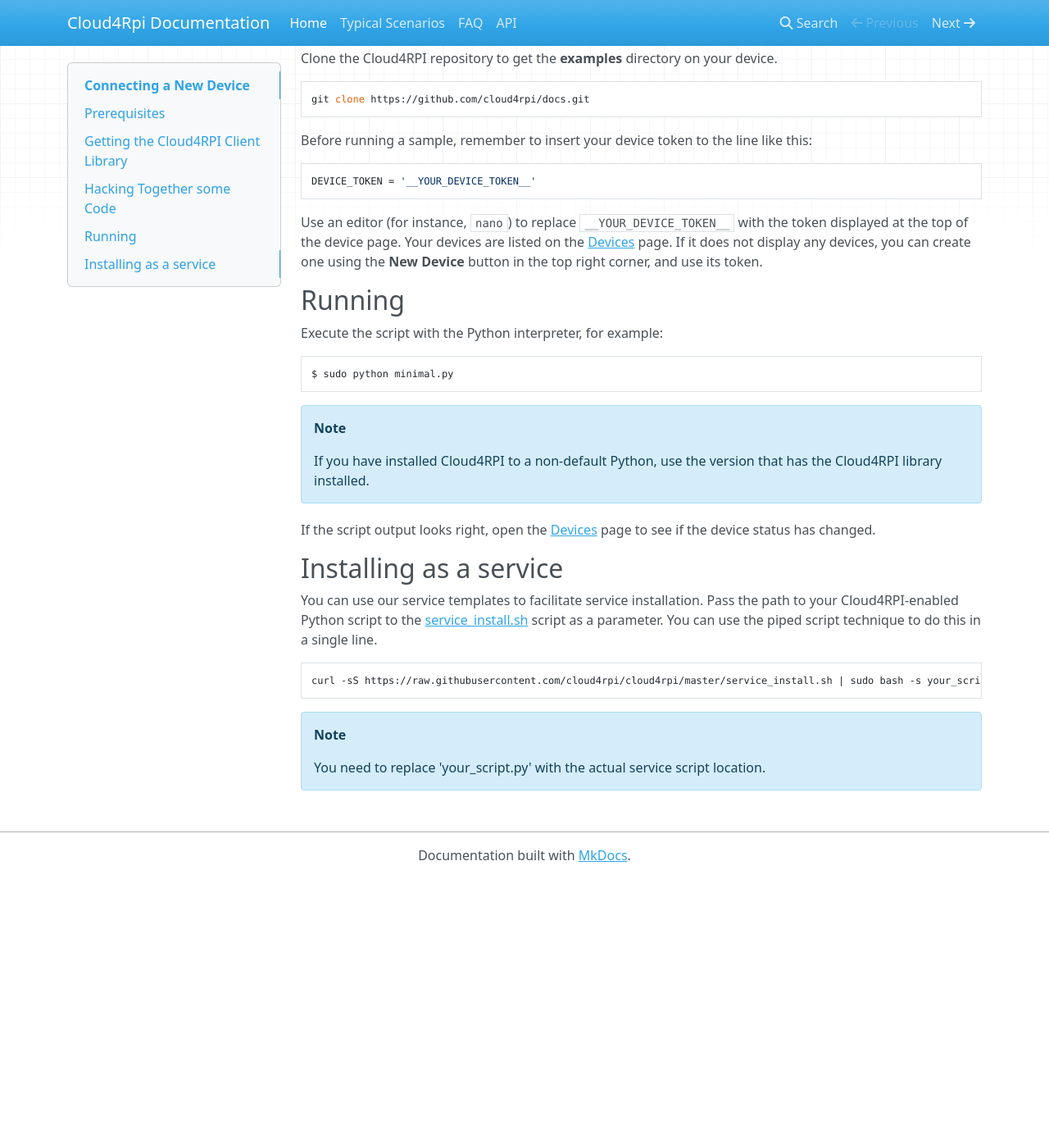
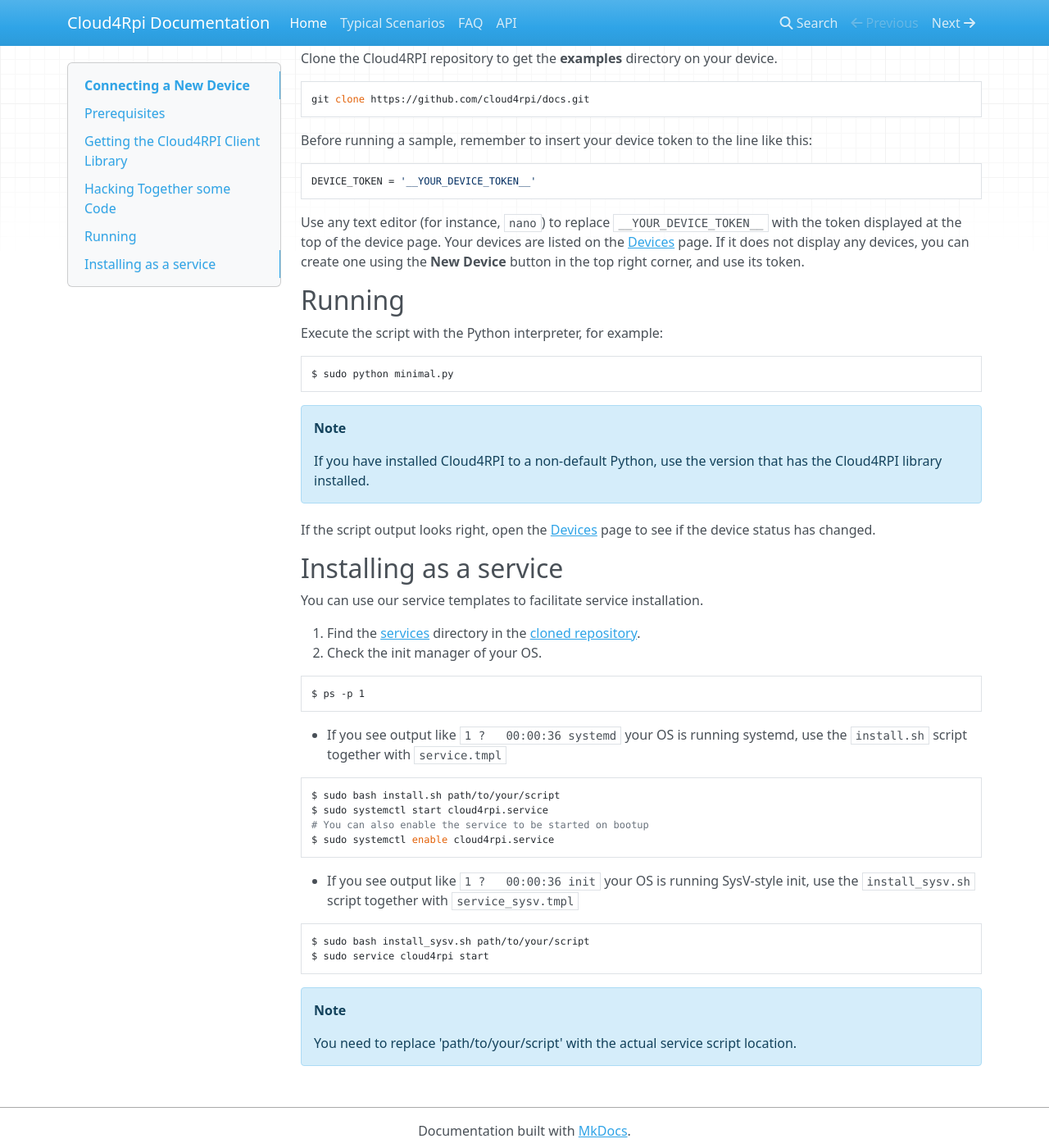
Before and after one commit to cloud4rpi/docs, an MkDocs documentation site: the page built from docs/index.md, in a window 1280 px wide and 1400 px high, scrolled down 1256 px. Shown: the whole window at 82% size. Built offline with MkDocs 1.6.1, drawn with Linux system fonts in a browser that asks for light colours; nearby versions of some CDN libraries; old or Windows-style settings are respelled for this version of MkDocs; before the commit the page ends 2327 px from its top, so only the background shows below that; some of the changed text lies outside the part shown.

Commit message:
Small fixes

````diff
--- a/docs/index.md
+++ b/docs/index.md
@@ -65,7 +65,7 @@
 DEVICE_TOKEN = '__YOUR_DEVICE_TOKEN__'
 ```
 
-Use an editor (for instance, `nano`) to replace `__YOUR_DEVICE_TOKEN__` with the token displayed at the top of the device page. Your devices are listed on the [Devices](https://cloud4rpi.io/devices) page. If it does not display any devices, you can create one using the **New Device** button in the top right corner, and use its token.
+Use any text editor (for instance, `nano`) to replace `__YOUR_DEVICE_TOKEN__` with the token displayed at the top of the device page. Your devices are listed on the [Devices](https://cloud4rpi.io/devices) page. If it does not display any devices, you can create one using the **New Device** button in the top right corner, and use its token.
 
 
 ## Running
@@ -84,11 +84,29 @@
 
 ## Installing as a service
 
-You can use our service templates to facilitate service installation. Pass the path to your Cloud4RPI-enabled Python script to the [service_install.sh](https://github.com/cloud4rpi/cloud4rpi/blob/master/service_install.sh) script as a parameter. You can use the piped script technique to do this in a single line.
+You can use our service templates to facilitate service installation.
+
+1. Find the  [services](https://github.com/cloud4rpi/cloud4rpi/tree/master/services) directory in the [cloned repository](#hacking-together-some-code).
+2. Check the init manager of your OS.
 
 ``` bash
-curl -sS https://raw.githubusercontent.com/cloud4rpi/cloud4rpi/master/service_install.sh | sudo bash -s your_script.py
+$ ps -p 1
+```
+
+- If you see output like `1 ?   00:00:36 systemd` your OS is running systemd, use the `install.sh` script together with `service.tmpl`
+
+``` bash
+$ sudo bash install.sh path/to/your/script
+$ sudo systemctl start cloud4rpi.service
+# You can also enable the service to be started on bootup
+$ sudo systemctl enable cloud4rpi.service
+```
+
+- If you see output like `1 ?   00:00:36 init` your OS is running SysV-style init, use the `install_sysv.sh` script together with `service_sysv.tmpl`
+``` bash
+$ sudo bash install_sysv.sh path/to/your/script
+$ sudo service cloud4rpi start
 ```
 
 !!! Note
-    You need to replace 'your_script.py' with the actual service script location.
+    You need to replace 'path/to/your/script' with the actual service script location.
````
Also changed, not shown: other parts of docs/index.md (+1 -1 lines).
